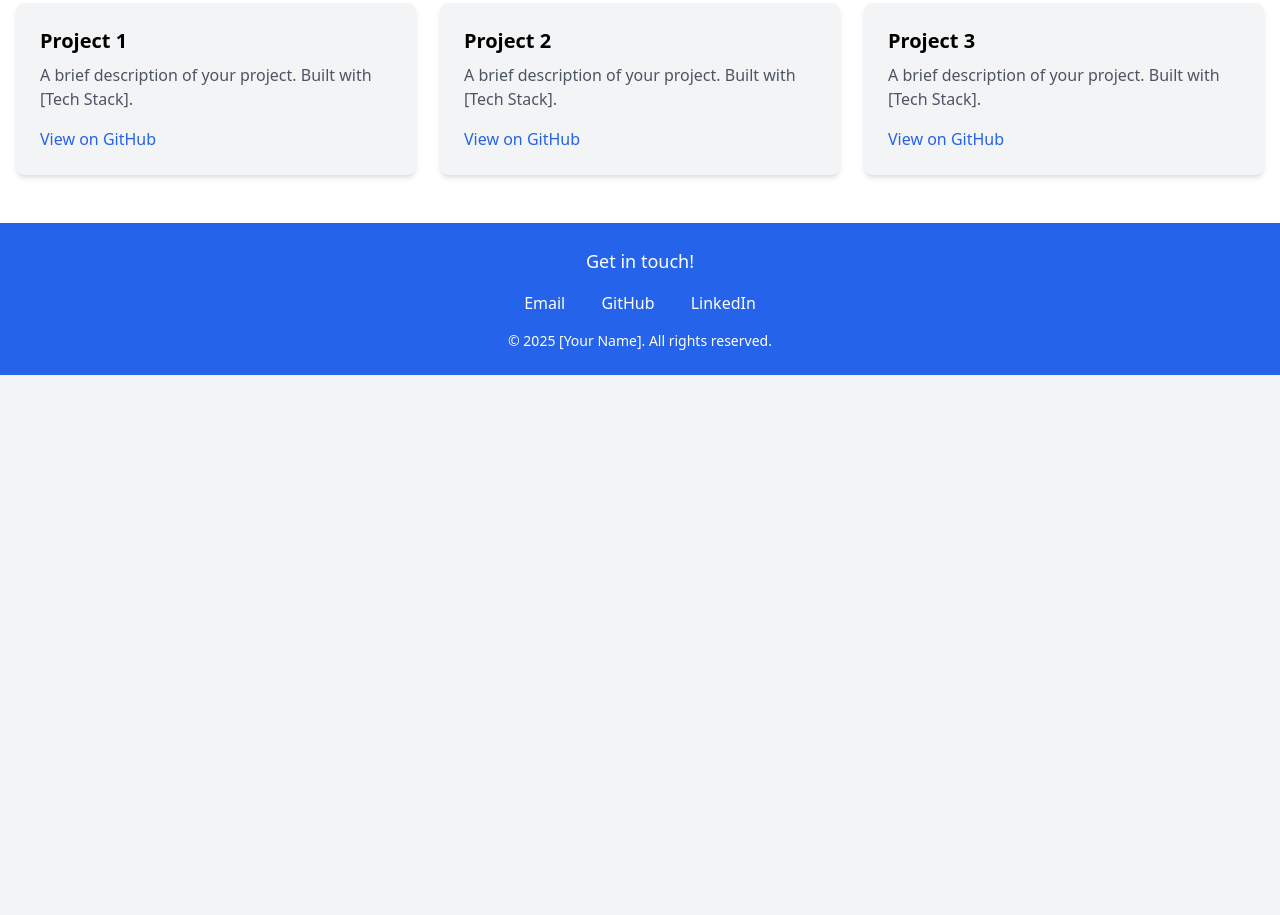
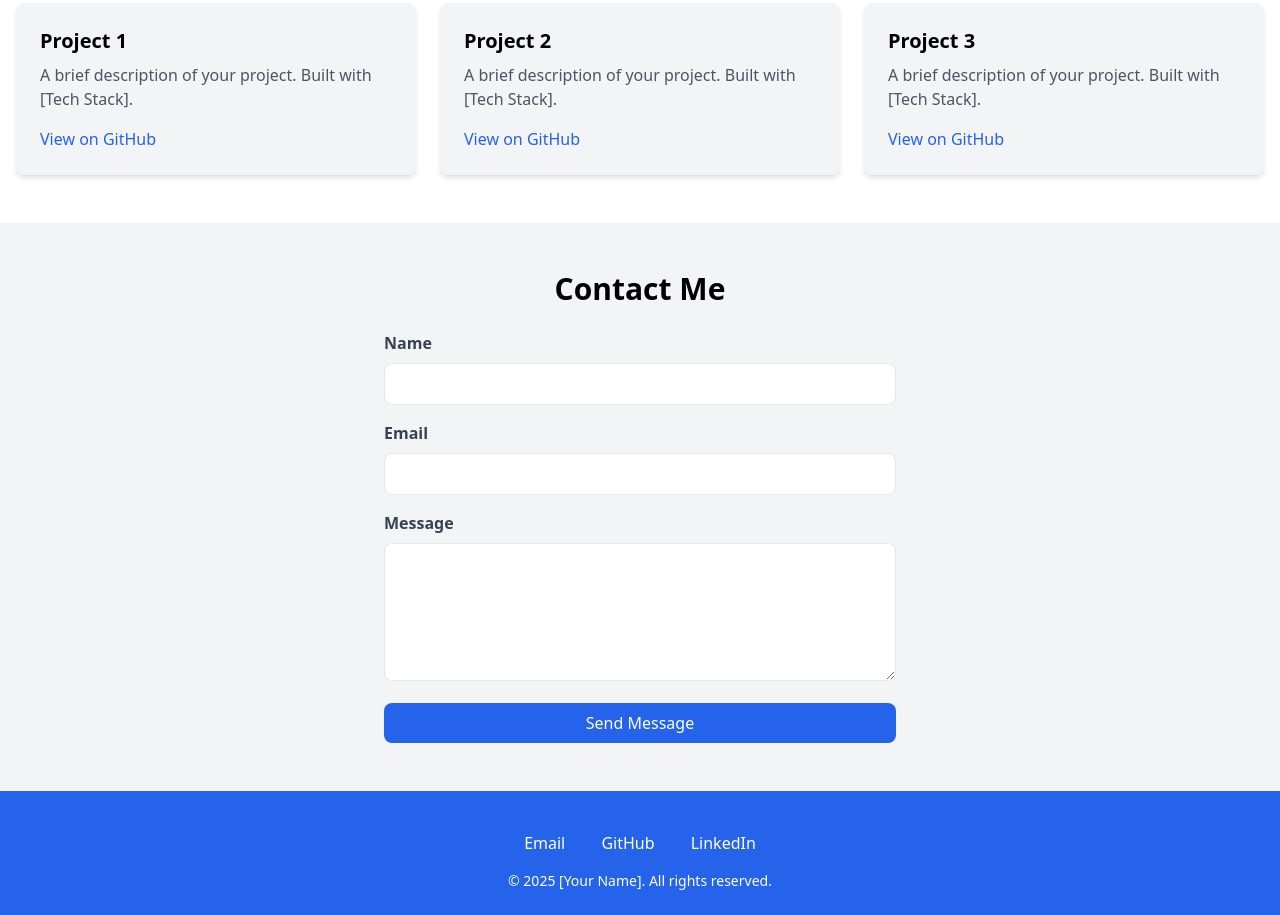
Before and after one commit to rajeevojha/rajeevojha.github.io, a plain HTML site: page index.html in a window 1280 px wide. Shown: the part 509-1424 px from the top of the page. Before the commit the page ends 884 px from the top, so only its background shows below. Drawn offline with nearby package versions, Linux system fonts and the light colour scheme.

Commit message:
contact from added

```diff
--- a/index.html
+++ b/index.html
@@ -57,16 +57,37 @@
     </div>
   </section>
 
+  <!-- Contact Section -->
+  <section id="contact" class="py-12">
+    <div class="container mx-auto px-4">
+      <h2 class="text-3xl font-bold text-center mb-6">Contact Me</h2>
+      <form action="https://formspree.io/f/xblobebn" method="POST" class="max-w-lg mx-auto">
+        <div class="mb-4">
+          <label for="name" class="block text-gray-700 font-semibold mb-2">Name</label>
+          <input type="text" id="name" name="name" required class="w-full px-4 py-2 border rounded-lg focus:outline-none focus:ring-2 focus:ring-blue-600">
+        </div>
+        <div class="mb-4">
+          <label for="email" class="block text-gray-700 font-semibold mb-2">Email</label>
+          <input type="email" id="email" name="email" required class="w-full px-4 py-2 border rounded-lg focus:outline-none focus:ring-2 focus:ring-blue-600">
+        </div>
+        <div class="mb-4">
+          <label for="message" class="block text-gray-700 font-semibold mb-2">Message</label>
+          <textarea id="message" name="message" required class="w-full px-4 py-2 border rounded-lg focus:outline-none focus:ring-2 focus:ring-blue-600" rows="5"></textarea>
+        </div>
+        <button type="submit" class="w-full bg-blue-600 text-white py-2 rounded-lg hover:bg-blue-700 transition">Send Message</button>
+      </form>
+    </div>
+  </section>
+
   <!-- Footer -->
-  <footer id="contact" class="bg-blue-600 text-white py-6">
+  <footer class="bg-blue-600 text-white py-6">
     <div class="container mx-auto text-center">
-      <p class="text-lg">Get in touch!</p>
       <div class="mt-4">
-        <a href="mailto:your.email@example.com" class="mx-4 hover:underline">Email</a>
-        <a href="https://github.com/username" class="mx-4 hover:underline">GitHub</a>
-        <a href="https://linkedin.com/in/username" class="mx-4 hover:underline">LinkedIn</a>
+        <a href="mailto:o.rajeev25@gmail.com" class="mx-4 hover:underline">Email</a>
+        <a href="https://github.com/rajeevojha" class="mx-4 hover:underline">GitHub</a>
+        <a href="https://linkedin.com/in/rajeevojha" class="mx-4 hover:underline">LinkedIn</a>
       </div>
-      <p class="mt-4 text-sm">&copy; 2025 [Your Name]. All rights reserved.</p>
+      <p class="mt-4 text-sm">© 2025 [Your Name]. All rights reserved.</p>
     </div>
   </footer>
 
```
